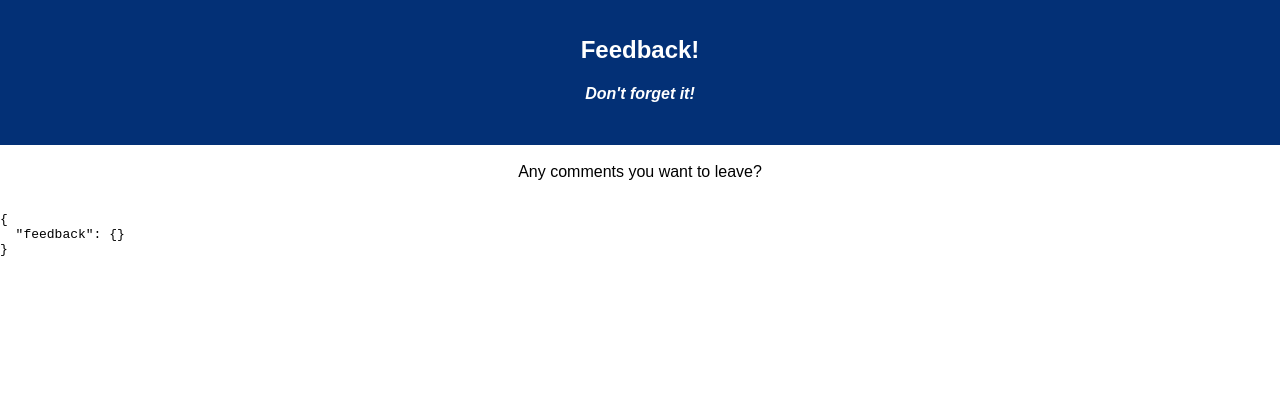
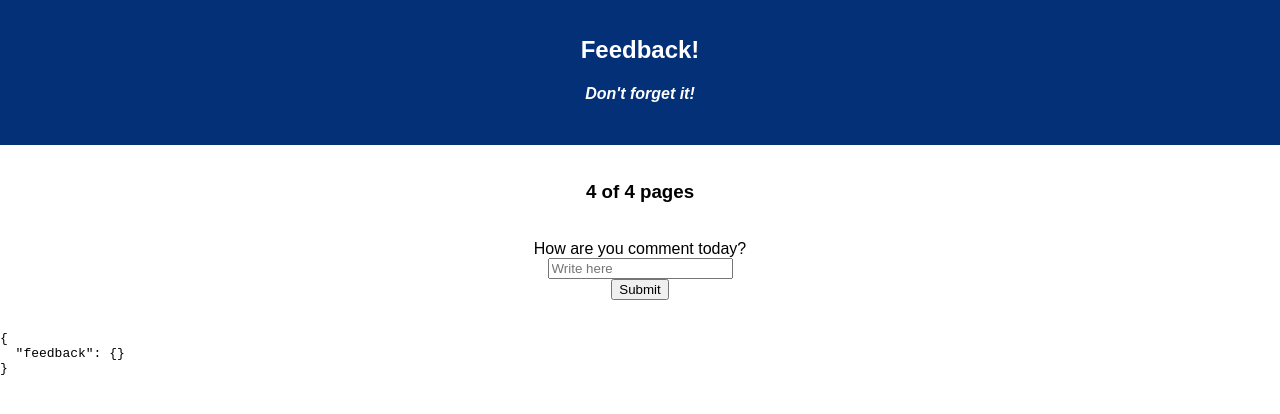
Before and after one commit to MannyJo/Weekend-challenge-7-Reflection-master, a React (Create React App) app: page /#/4 in a window 1280 px wide. Shown: the top 414 px of the page. Built offline with nearby package versions, Linux system fonts and the light colour scheme.

Commit message:
make all input pages and store it in redux

```diff
--- a/package.json
+++ b/package.json
@@ -4,6 +4,7 @@
   "private": true,
   "proxy": "http://localhost:5000",
   "dependencies": {
+    "@material-ui/core": "^3.2.0",
     "axios": "^0.17.1",
     "pg": "^7.5.0",
     "react": "^16.5.2",
--- a/src/components/App/App.js
+++ b/src/components/App/App.js
@@ -5,6 +5,7 @@ import Feeling from '../Feeling/Feeling';
 import Understanding from '../Understanding/Understanding';
 import Support from '../Support/Support';
 import Comment from '../Comment/Comment';
+import Success from '../Success/Success';
 
 import { connect } from 'react-redux';
 
@@ -22,6 +23,7 @@ class App extends Component {
           <Route path="/2" component={Understanding} />
           <Route path="/3" component={Support} />
           <Route path="/4" component={Comment} />
+          <Route path="/5" component={Success} />
           <br />
           <pre className="preTag">
             {JSON.stringify(this.props.state, null, 2)}
--- a/src/components/Comment/Comment.js
+++ b/src/components/Comment/Comment.js
@@ -1,13 +1,59 @@
 import React, { Component } from 'react';
+import { withRouter } from 'react-router-dom';
+import { connect } from 'react-redux';
+import axios from 'axios';
 
 class Comment extends Component {
+    state = {
+        comment: '',
+    }
+
+    // this function changes comment in this local state
+    handleChange = event => {
+        this.setState({
+            comment: event.target.value,
+        });
+    }
+
+    // this function stores what a user typed and sends all the data to the server
+    // and if it is successful, send to the success page
+    handleNextClick = () => {
+        this.props.dispatch({ type: 'ADD_COMMENT', payload: this.state.comment });
+
+        axios({
+            method: 'POST',
+            url: '',
+            data: {}
+        }).then(() => {
+            this.props.history.push('/5');
+        }).catch(error => {
+
+        });
+    }
+
     render() {
         return (
             <div>
-                Any comments you want to leave?
+                <h3>4 of 4 pages</h3>
+                <br/>
+                <form onSubmit={this.handleNextClick}>
+                    <div>
+                        <label htmlFor="commentInput">How are you comment today?</label><br/>
+                        <input
+                            id="commentInput"
+                            type="text"
+                            placeholder="Write here"
+                            onChange={this.handleChange}
+                            value={this.state.comment}
+                            required />
+                    </div>
+                    <div>
+                        <button type="submit">Submit</button>
+                    </div>
+                </form>
             </div>
         );
     }
 }
 
-export default Comment;
+export default withRouter(connect()(Comment));
--- /dev/null
+++ b/src/components/Success/Success.js
@@ -0,0 +1,14 @@
+import React, { Component } from 'react';
+import { withRouter } from 'react-router-dom';
+
+class Success extends Component {
+    render() {
+        return (
+            <div>
+                Success
+            </div>
+        );
+    }
+}
+
+export default Success;
--- a/src/components/Support/Support.js
+++ b/src/components/Support/Support.js
@@ -1,13 +1,48 @@
 import React, { Component } from 'react';
+import { withRouter } from 'react-router-dom';
+import { connect } from 'react-redux';
 
 class Support extends Component {
+    state = {
+        support_level: '',
+    }
+
+    // this function changes understanding_level in this local state
+    handleChange = event => {
+        this.setState({
+            support_level: event.target.value,
+        });
+    }
+
+    // this function stores what a user typed and sends to the next page
+    handleNextClick = () => {
+        this.props.dispatch({ type: 'ADD_SUPPORT_LEVEL', payload: this.state.support_level });
+        this.props.history.push('/4');
+    }
+
     render() {
         return (
             <div>
-                How well are you being supported?
+                <h3>3 of 4 pages</h3>
+                <br/>
+                <form onSubmit={this.handleNextClick}>
+                    <div>
+                        <label htmlFor="supportInput">How well are you being supported?</label><br/>
+                        <input
+                            id="supportInput"
+                            type="number"
+                            placeholder="1 to 5"
+                            onChange={this.handleChange}
+                            value={this.state.support_level}
+                            required />
+                    </div>
+                    <div>
+                        <button type="submit">Next</button>
+                    </div>
+                </form>
             </div>
         );
     }
 }
 
-export default Support;
+export default withRouter(connect()(Support));
--- a/src/components/Understanding/Understanding.js
+++ b/src/components/Understanding/Understanding.js
@@ -7,12 +7,14 @@ class Understanding extends Component {
         understanding_level: '',
     }
 
+    // this function changes understanding_level in this local state
     handleChange = event => {
         this.setState({
             understanding_level: event.target.value,
         });
     }
 
+    // this function stores what a user typed and sends to the next page
     handleNextClick = () => {
         this.props.dispatch({ type: 'ADD_UNDERSTANDING_LEVEL', payload: this.state.understanding_level });
         this.props.history.push('/3');
@@ -21,12 +23,18 @@ class Understanding extends Component {
     render() {
         return (
             <div>
-                <h3>1 of 4 pages</h3>
+                <h3>2 of 4 pages</h3>
                 <br/>
                 <form onSubmit={this.handleNextClick}>
                     <div>
                         <label htmlFor="understandingInput">How well are you understanding the content?</label><br/>
-                        <input id="understandingInput" type="number" placeholder="1 to 5" onChange={this.handleChange} value={this.state.understanding_level} required />
+                        <input
+                            id="understandingInput"
+                            type="number"
+                            placeholder="1 to 5"
+                            onChange={this.handleChange}
+                            value={this.state.understanding_level}
+                            required />
                     </div>
                     <div>
                         <button type="submit">Next</button>
```
Also changed, not shown: src/components/Feeling/Feeling.js (+9 -1 lines), 1 other file (tests, documents, lock files or other folders).
